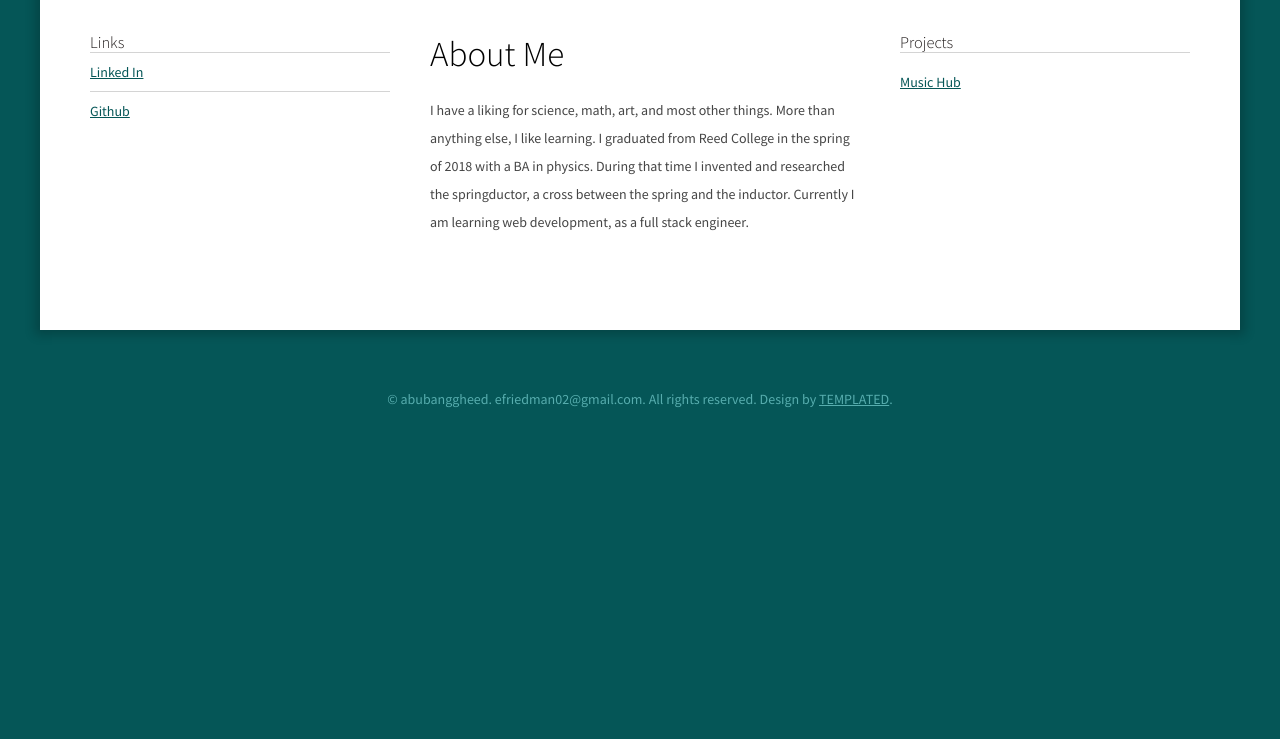
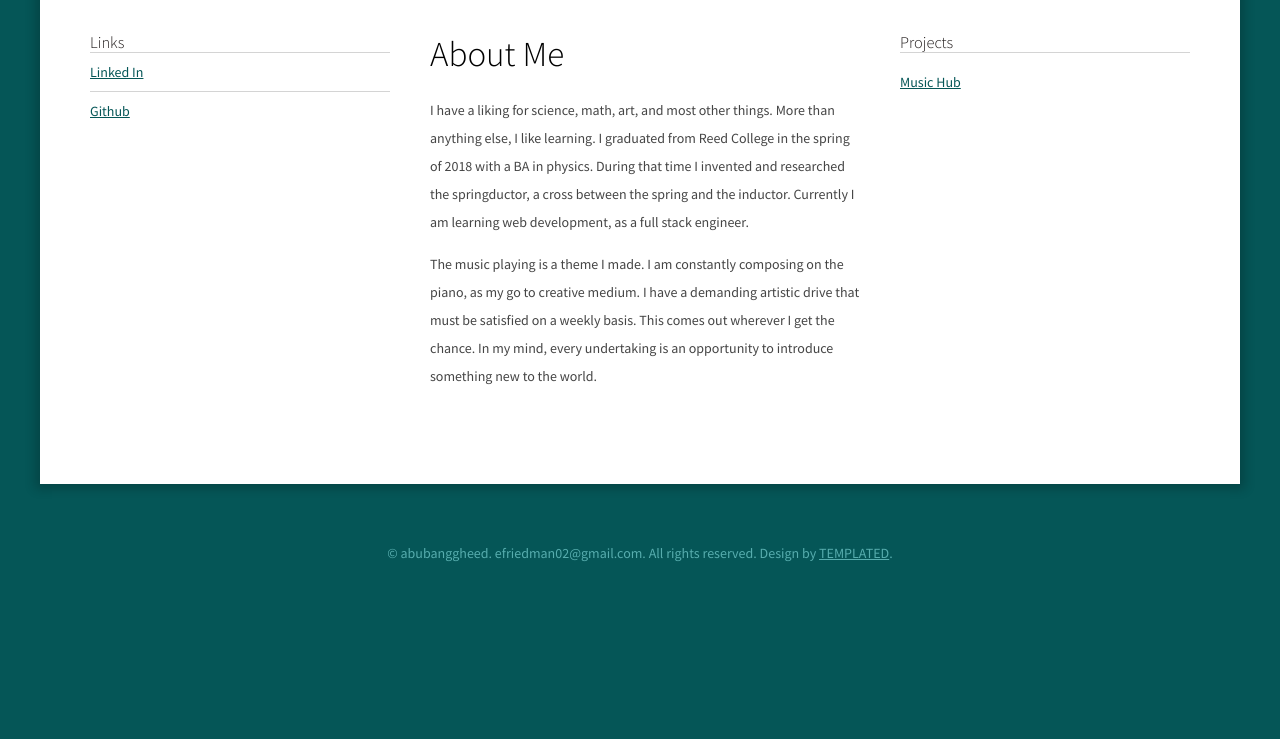
Before and after one commit to abubanggheed/abubanggheed, a plain HTML site: page index.html in a window 1280 px wide. Shown: the part 672-1411 px from the top of the page. Before the commit the page ends 1257 px from the top, so only its background shows below. Drawn offline with Linux system fonts and the light colour scheme.

Commit message:
filled out second bio paragraph

```diff
--- a/index.html
+++ b/index.html
@@ -59,6 +59,12 @@ Released   : 20130505
 						and researched the springductor, a cross between the spring and the inductor. Currently I am learning web
 						development, as a full stack engineer.
 					</p>
+					<p>
+						The music playing is a theme I made. I am constantly composing on the piano, as my go to
+						creative medium. I have a demanding artistic drive that must be satisfied on a weekly basis.
+						This comes out wherever I get the chance. In my mind, every undertaking is an opportunity to
+						introduce something new to the world.
+					</p>
 				</div>
 				<div id="column3">
 					<h3>Projects</h3>
```
